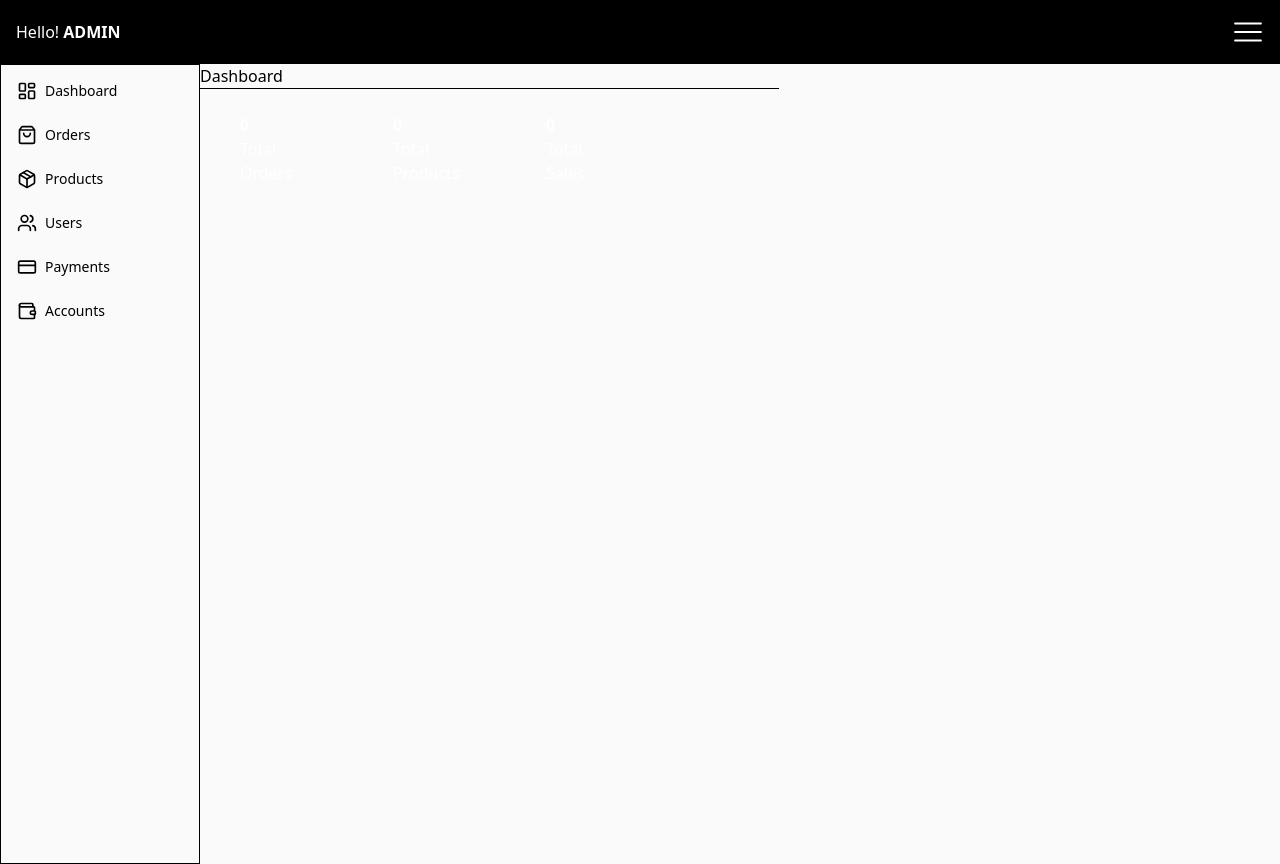
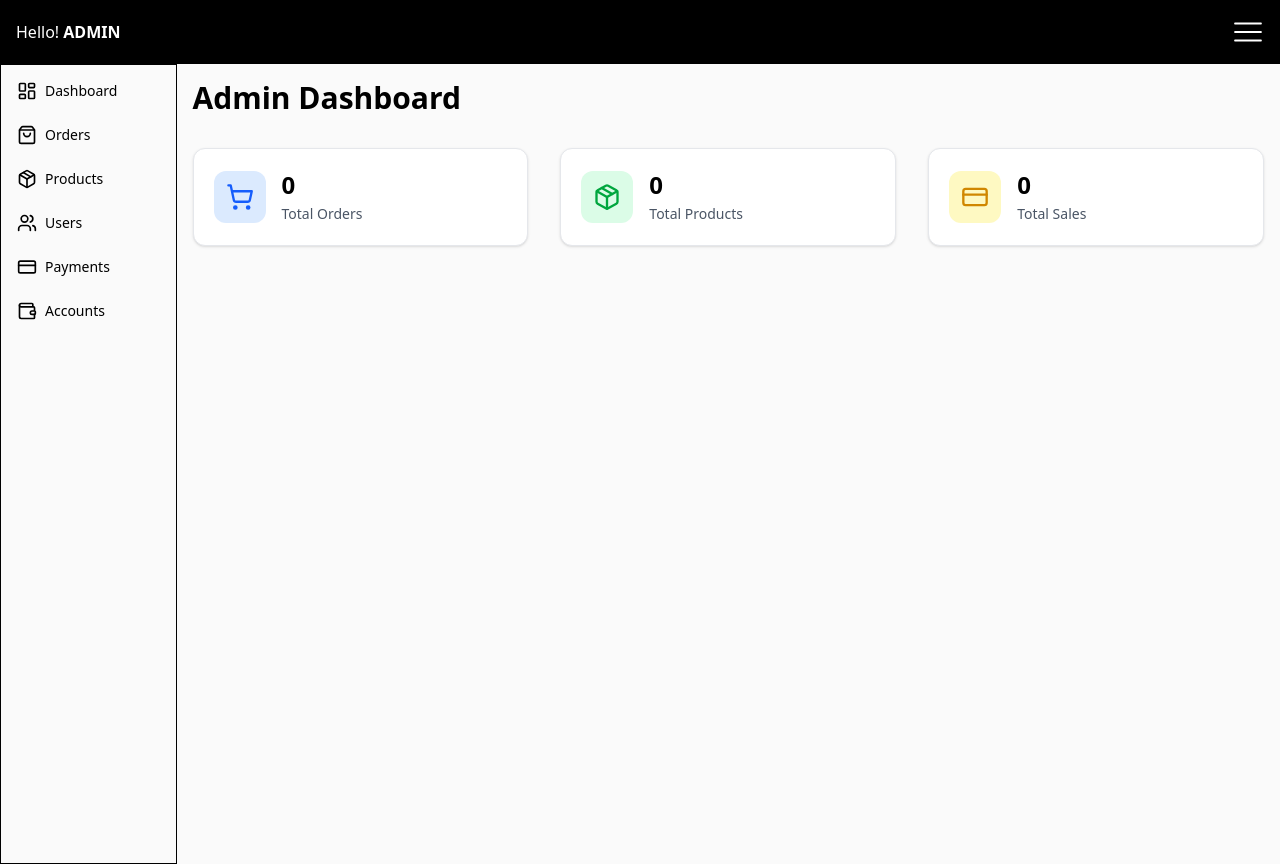
Before and after one commit to kisxo/kyren-frontend, a React (Vite) app: page /admin-dashboard in a window 1280 px wide. Built offline with nearby package versions, Linux system fonts and the light colour scheme; no server answers; sample sign-in values are in the browser's storage.

Commit message:
fix: add lucide-react icons to AdminDashboard and enhance AdminLayout for better structure

```diff
--- a/src/admin/AdminDashboard.jsx
+++ b/src/admin/AdminDashboard.jsx
@@ -6,7 +6,12 @@ import axios from "axios";
 import { message } from "antd";
 import { AppUrl } from "../utils/appData";
 
+// ✅ NEW ICONS
+import { ShoppingCart, Package, CreditCard } from "lucide-react";
+
 const AdminDashboard = () => {
+
+
   const navigate = useNavigate();
   const [data, setData] = useState(null);
   const [orders, setOrders] = useState(null);
@@ -15,37 +20,83 @@ const AdminDashboard = () => {
   const [total, setTotal] = useState(0);
   const [selectedMonth, setSelectedMonth] = useState(null);
 
-  const getAllOrders = async () => {
+  const getOrdersSum = async () => {
     try {
       setLoading(true);
-      const res = await axios.get(AppUrl +"/api/admin/admin-get-all-orders", {
+      const res = await axios.get(AppUrl + "/api/order/sum", {
         headers: {
           Authorization: "Bearer " + localStorage.getItem("token"),
         },
       });
-      if (res.data.success) {
-        setData(res.data.data.reverse());
-        setOrders(res.data.data.reverse());
-        setTotal(res.data.total);
-        const filteredOrders = selectedMonth
-          ? res.data.data.filter((order) => {
-              return (
-                new Date(order.createdAt).getMonth() + 1 ===
-                Number(selectedMonth)
-              );
-            })
-          : res.data.data;
 
-        const ordersData = filteredOrders.reverse();
-        const userTotalAmounts = {};
-        ordersData.forEach((order) => {
-          const userEmail = order.email;
-          const orderPrice = parseFloat(order.amount);
-          if (!userTotalAmounts[userEmail]) {
-            userTotalAmounts[userEmail] = 0;
+      if (res.data.success) {;
+      setTotal(parseFloat(res.data.total));
+      //   setData(res.data.data.reverse());
+      //   setOrders(res.data.data.reverse());
+      //   setTotal(res.data.total);
+      //   const filteredOrders = selectedMonth
+      //     ? res.data.data.filter((order) => {
+      //         return (
+      //           new Date(order.createdAt).getMonth() + 1 ===
+      //           Number(selectedMonth)
+      //         );
+      //       })
+      //     : res.data.data;
+
+      //   const ordersData = filteredOrders.reverse();
+      //   const userTotalAmounts = {};
+      //   ordersData.forEach((order) => {
+      //     const userEmail = order.email;
+      //     const orderPrice = parseFloat(order.amount);
+      //     if (!userTotalAmounts[userEmail]) {
+      //       userTotalAmounts[userEmail] = 0;
+      //     }
+      //     userTotalAmounts[userEmail] += orderPrice;
+      //   });
+
+        setLoading(false);
+      } else {
+        setLoading(false);
       }
-          userTotalAmounts[userEmail] += orderPrice;
+    } catch (error) {
+      setLoading(false);
+      console.log(error);
+    }
+  };
+
+  const getOrdersCount = async () => {
+    try {
+      setLoading(true);
+      const res = await axios.get(AppUrl + "/api/stats/orders", {
+        headers: {
+          Authorization: "Bearer " + localStorage.getItem("token"),
+        },
       });
+
+      if (res.data.orders) {
+      setOrders(parseFloat(res.data.orders) - 40000);
+      //   setData(res.data.data.reverse());
+      //   setOrders(res.data.data.reverse());
+      //   setTotal(res.data.total);
+      //   const filteredOrders = selectedMonth
+      //     ? res.data.data.filter((order) => {
+      //         return (
+      //           new Date(order.createdAt).getMonth() + 1 ===
+      //           Number(selectedMonth)
+      //         );
+      //       })
+      //     : res.data.data;
+
+      //   const ordersData = filteredOrders.reverse();
+      //   const userTotalAmounts = {};
+      //   ordersData.forEach((order) => {
+      //     const userEmail = order.email;
+      //     const orderPrice = parseFloat(order.amount);
+      //     if (!userTotalAmounts[userEmail]) {
+      //       userTotalAmounts[userEmail] = 0;
+      //     }
+      //     userTotalAmounts[userEmail] += orderPrice;
+      //   });
 
         setLoading(false);
       } else {
@@ -60,7 +111,7 @@ const AdminDashboard = () => {
   // PRODUCTS
   const getAllProducts = async () => {
     try {
-      const res = await axios.get(AppUrl +"/api/product/get-all-products");
+      const res = await axios.get(AppUrl + "/api/product/get-all-products");
       if (res.data.success) {
         setProducts(res.data.data.reverse());
       } else {
@@ -79,68 +130,76 @@ const AdminDashboard = () => {
       : total;
 
   const formattedOrder =
-    orders?.length >= 1000
-      ? orders?.length % 1000 === 0
-        ? `${orders?.length / 1000}k`
-        : `${(orders?.length / 1000).toFixed(1)}k`
-      : orders?.length;
+    orders >= 1000
+      ? orders % 1000 === 0
+        ? `${orders / 1000}k`
+        : `${(orders / 1000).toFixed(1)}k`
+      : orders;
 
   useEffect(() => {
-    getAllOrders();
+    getOrdersSum();
     getAllProducts();
+    getOrdersCount();
   }, [selectedMonth]);
 
     return (
-    <AdminLayout>
-      <div className="page-title">
-        <h3 className="m-0">Dashboard</h3>
+        <AdminLayout title="Admin Dashboard">
+            <div className="grid grid-cols-1 lg:grid-cols-3 gap-8 w-full">
+                {/* Orders */}
+                <div
+                    onClick={() => navigate("/admin-orders")}
+                    className="flex items-center gap-4 bg-white border border-gray-200 p-5 rounded-xl shadow-sm cursor-pointer hover:shadow-md hover:-translate-y-1 transition"
+                >
+                    <div className="bg-blue-100 p-3 rounded-xl">
+                        <ShoppingCart className="w-7 h-7 text-blue-600" />
                     </div>
-      <hr />
-      <div className="admin-dashboard-container p-0">
-        <div className="dash-card" onClick={() => navigate("/admin-orders")}>
-          <div className="count">
-            <h1 className="m-0">
-              {loading ? (
-                <div className="spinner-border spinner-border-sm" role="status">
-                  <span className="visually-hidden">Loading...</span>
+
+                    <div>
+                        <h1 className="text-2xl font-semibold m-0">
+                            {loading ? "..." : formattedOrder || 0}
+                        </h1>
+                        <span className="text-gray-600 text-sm">
+                            Total Orders
+                        </span>
                     </div>
-              ) : (
-                <b>{formattedOrder || 0}</b>
-              )}
+                </div>
+
+                {/* Products */}
+                <div
+                    onClick={() => navigate("/admin-products")}
+                    className="flex items-center gap-4 bg-white border border-gray-200 p-5 rounded-xl shadow-sm cursor-pointer hover:shadow-md hover:-translate-y-1 transition"
+                >
+                    <div className="bg-green-100 p-3 rounded-xl">
+                        <Package className="w-7 h-7 text-green-600" />
+                    </div>
+
+                    <div>
+                        <h1 className="text-2xl font-semibold m-0">
+                            {loading ? "..." : products?.length || 0}
                         </h1>
-            <span>Total Orders</span>
+                        <span className="text-gray-600 text-sm">
+                            Total Products
+                        </span>
                     </div>
-          {/* <PointOfSaleIcon className="icon" /> */}
                 </div>
-        <div className="dash-card" onClick={() => navigate("/admin-products")}>
-          <div className="count">
-            <h1 className="m-0">
-              {loading ? (
-                <div className="spinner-border spinner-border-sm" role="status">
-                  <span className="visually-hidden">Loading...</span>
+
+                {/* Sales */}
+                <div
+                    onClick={() => navigate("/admin-payments")}
+                    className="flex items-center gap-4 bg-white border border-gray-200 p-5 rounded-xl shadow-sm cursor-pointer hover:shadow-md hover:-translate-y-1 transition"
+                >
+                    <div className="bg-yellow-100 p-3 rounded-xl">
+                        <CreditCard className="w-7 h-7 text-yellow-600" />
                     </div>
-              ) : (
-                <b>{products?.length || 0}</b>
-              )}
+
+                    <div>
+                        <h1 className="text-2xl font-semibold m-0">
+                            {loading ? "..." : formattedTotal || 0}
                         </h1>
-            <span>Total Products</span>
+                        <span className="text-gray-600 text-sm">
+                            Total Sales
+                        </span>
                     </div>
-          {/* <StayCurrentPortraitIcon className="icon" /> */}
-        </div>
-        <div className="dash-card" onClick={() => navigate("/admin-payments")}>
-          <div className="count">
-            <h1 className="m-0">
-              {loading ? (
-                <div className="spinner-border spinner-border-sm" role="status">
-                  <span className="visually-hidden">Loading...</span>
-                </div>
-              ) : (
-                <b>{formattedTotal || 0}</b>
-              )}
-            </h1>
-            <span>Total Sales</span>
-          </div>
-          {/* <MonetizationOnIcon className="icon" /> */}
                 </div>
             </div>
         </AdminLayout>
--- a/src/admin/components/AdminLayout.jsx
+++ b/src/admin/components/AdminLayout.jsx
@@ -5,7 +5,7 @@ import { useSelector } from "react-redux";
 import { useNavigate } from "react-router";
 import { RxHamburgerMenu } from "react-icons/rx";
 
-const AdminLayout = ({ children }) => {
+const AdminLayout = (props) => {
     const { user } = useSelector((state) => state.user);
     const navigate = useNavigate();
     const [sidebarState, setSidebarState] = useState(false);
@@ -19,16 +19,18 @@ const AdminLayout = ({ children }) => {
         }
     }, [user]);
 
-    function toggleSidebar (){setSidebarState(!sidebarState)}
+    function toggleSidebar() {
+        setSidebarState(!sidebarState);
+    }
 
     return (
         <div className="admin-layout-container bg-neutral-50">
-           <div className="flex justify-between p-4 items-center bg-black text-white">
+            <div className="flex justify-between p-4 items-center bg-black text-white">
                 <span>
-                Hello! <b>ADMIN</b>
-              </span>
-              <RxHamburgerMenu onClick={toggleSidebar} className="size-8"/>
-           </div>
+                    Hello! <b>ADMIN</b>
+                </span>
+                <RxHamburgerMenu onClick={toggleSidebar} className="size-8" />
+            </div>
 
             {sidebarState && (
                 <div className="lg:hidden absolute bg-neutral-50/40 backdrop-blur-sm bg--500 w-full p-4">
@@ -40,7 +42,13 @@ const AdminLayout = ({ children }) => {
                 <div className="hidden lg:block w-50 p-4 border">
                     <AdminSidebar />
                 </div>
-                <div className="">{children}</div>
+
+                <div className="p-4 w-full">
+                    <h1 className="text-3xl font-semibold w-full mb-8">
+                            {props.title}
+                    </h1>
+                    <div>{props.children}</div>
+                </div>
             </div>
         </div>
     );
```
Lines whose indentation alone changed are shown as unchanged.
